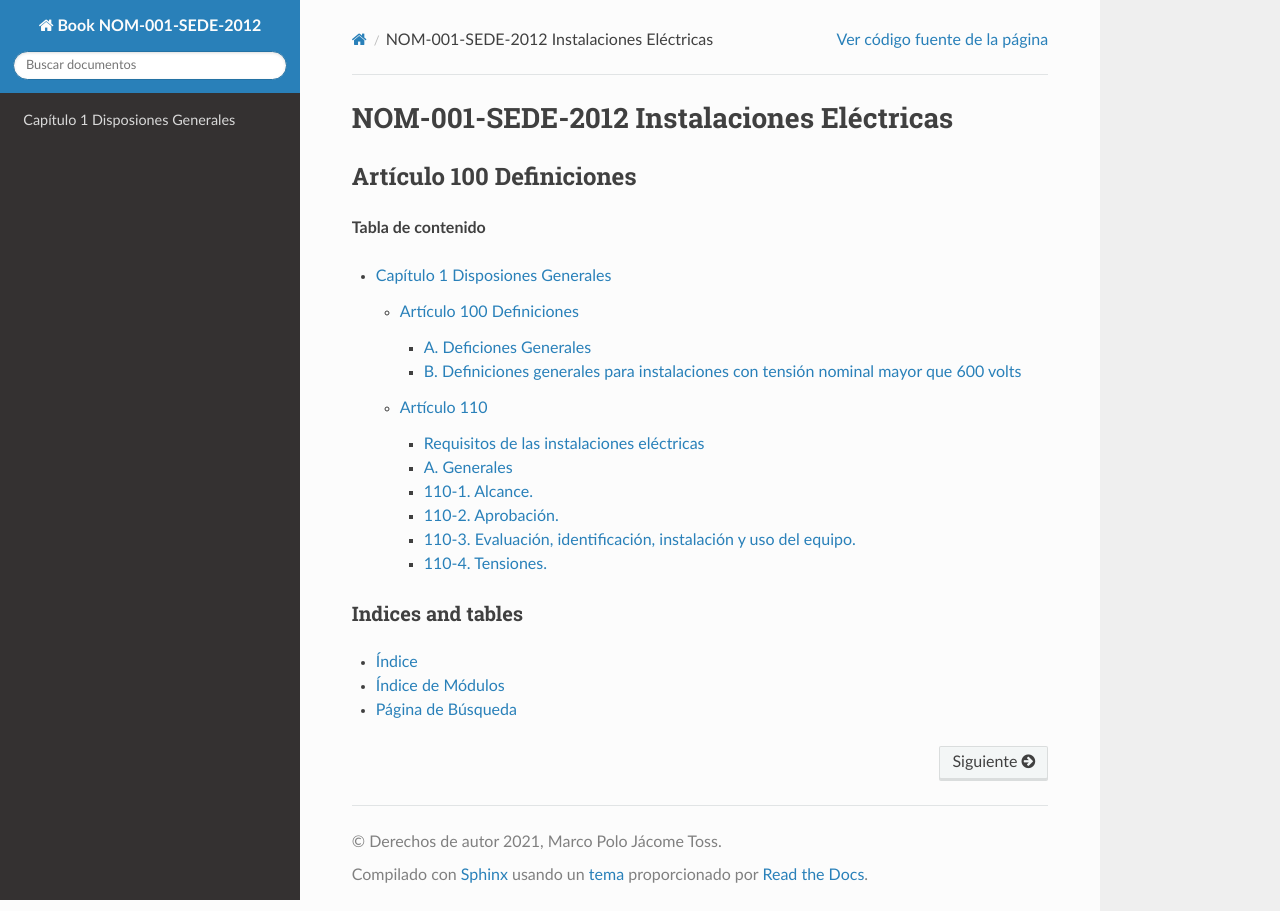
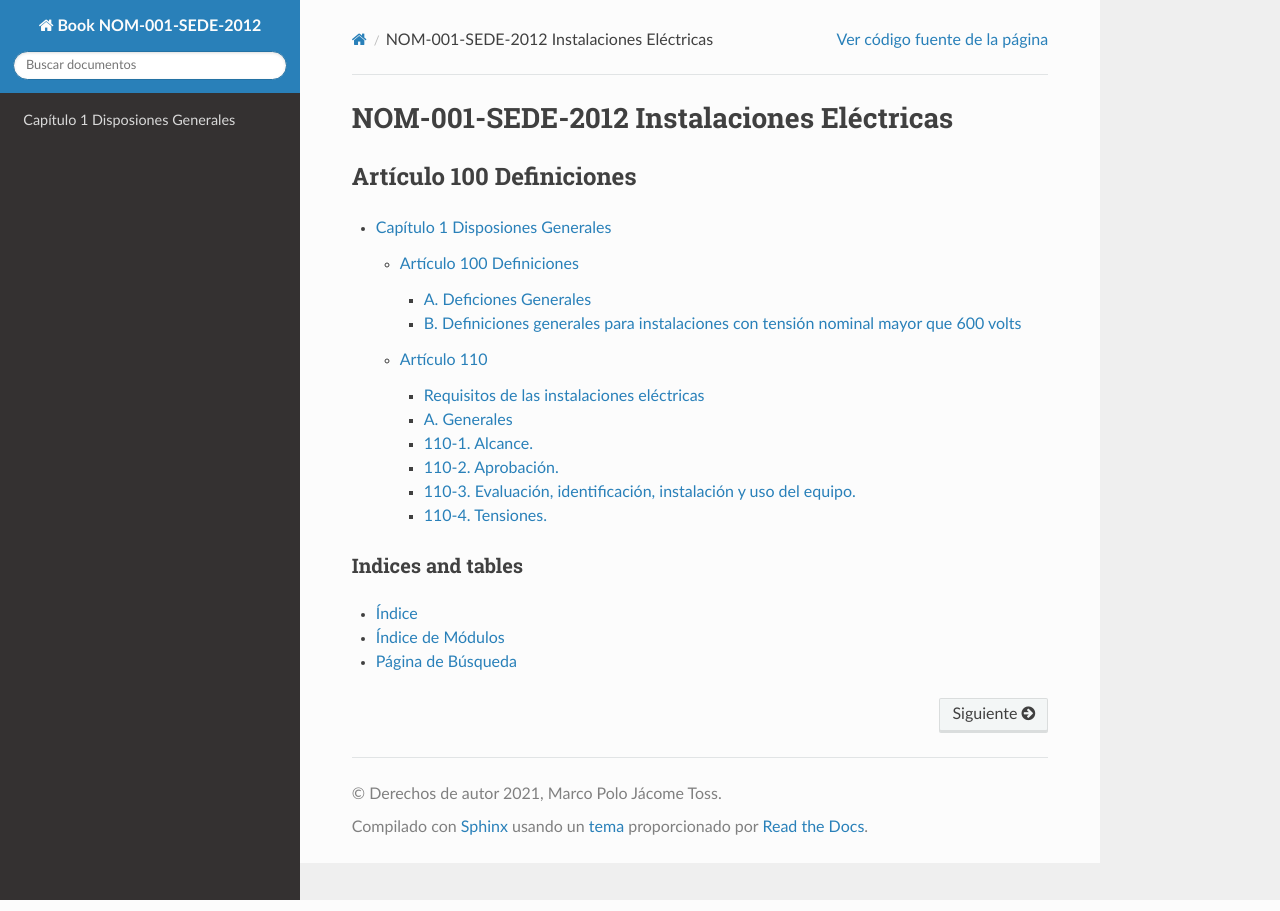
Before and after one commit to jacometoss/Book-NOM-001-SEDE-2012, a Sphinx documentation site: the page built from docs/index.rst, in a window 1280 px wide. Built offline with Sphinx 7.4.7 and the Read the Docs theme 2.0.0, drawn with Linux system fonts in a browser that asks for light colours.

Commit message:
Add files via upload

```diff
--- a/docs/index.rst
+++ b/docs/index.rst
@@ -8,7 +8,6 @@ Artículo 100 Definiciones
 -------------------------
 
 
-**Tabla de contenido**
 
 .. toctree::
    :maxdepth: 3
```
